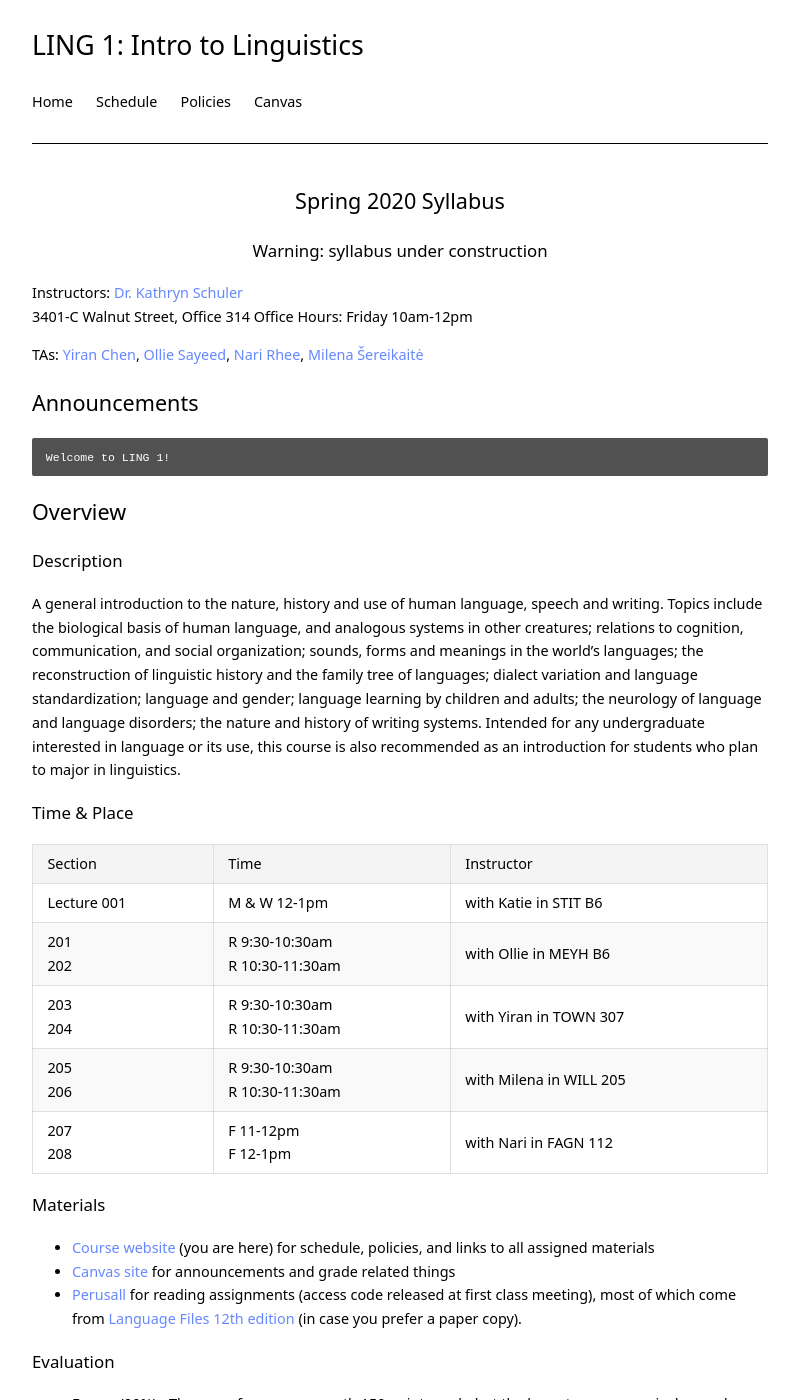
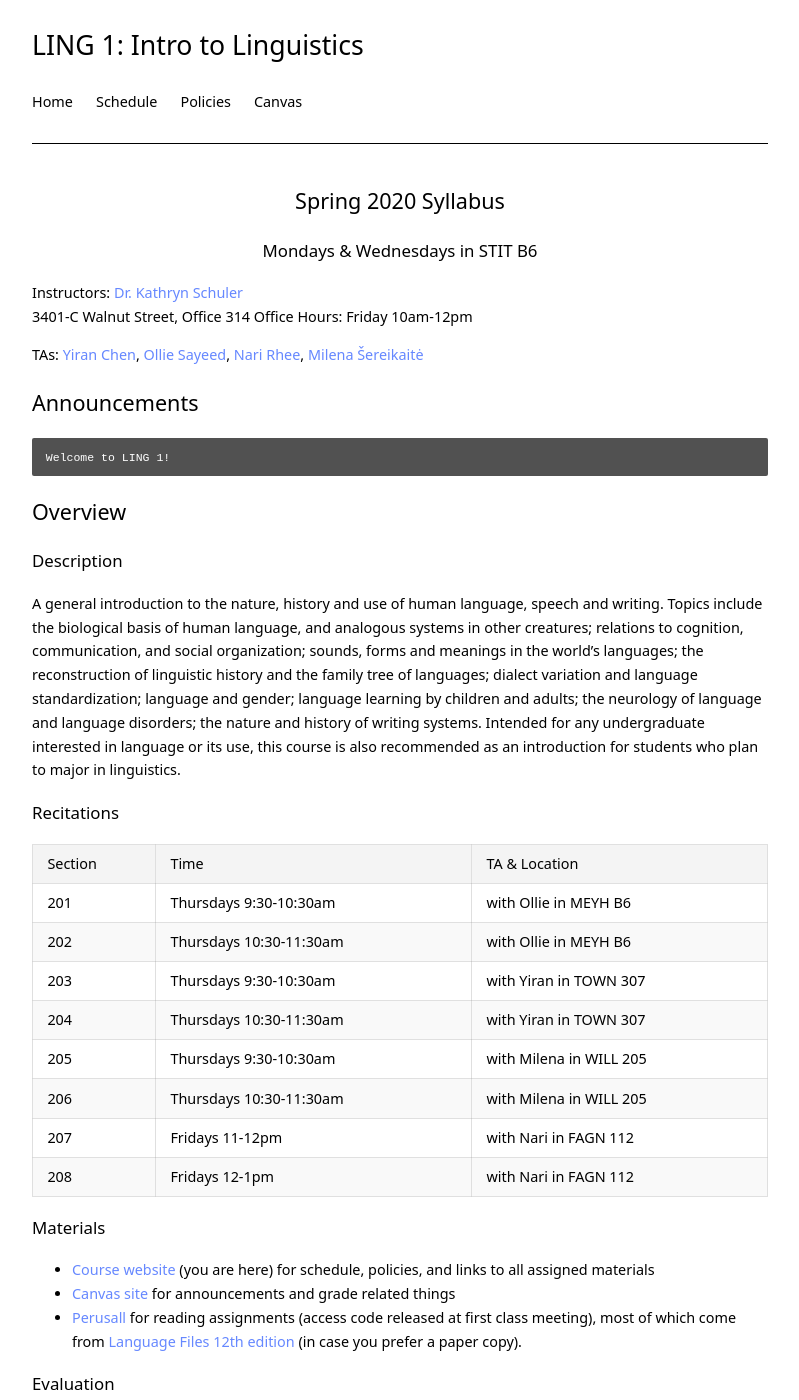
Before and after one commit to kschuler/ling001, a Jekyll site: the page built from index.md, in a window 1280 px wide and 1400 px high. Shown: the whole window, without its empty margins (240-1039 px from the left). Built offline with Jekyll 4.4.1, drawn with Linux system fonts in a browser that asks for light colours; some of the changed text lies outside the part shown.

Commit message:
Update index.md

```diff
--- a/index.md
+++ b/index.md
@@ -4,7 +4,7 @@ title: LING 1
 ---
 
 <h2 align="center">Spring 2020 Syllabus</h2>
-<h3 align="center">Warning: syllabus under construction</h3>
+<h3 align="center">Mondays & Wednesdays in STIT B6</h3>
 
 **Instructors**: [Dr. Kathryn Schuler](mailto:kschuler@sas.upenn.edu)
 3401-C Walnut Street, Office 314
@@ -23,15 +23,18 @@ Welcome to LING 1!
 ### Description
 A general introduction to the nature, history and use of human language, speech and writing. Topics include the biological basis of human language, and analogous systems in other creatures; relations to cognition, communication, and social organization; sounds, forms and meanings in the world's languages; the reconstruction of linguistic history and the family tree of languages; dialect variation and language standardization; language and gender; language learning by children and adults; the neurology of language and language disorders; the nature and history of writing systems. Intended for any undergraduate interested in language or its use, this course is also recommended as an introduction for students who plan to major in linguistics.
 
-### Time & Place
+### Recitations
 
-Section | Time | Instructor
+Section | Time | TA & Location
 --- | --- | ---
-**Lecture 001** | **M & W 12-1pm** | **with Katie in STIT B6**
-201<br>202 | R 9:30-10:30am<br>R 10:30-11:30am | with Ollie in MEYH B6
-203<br>204 | R 9:30-10:30am<br>R 10:30-11:30am | with Yiran in TOWN 307
-205<br>206 | R 9:30-10:30am<br>R 10:30-11:30am | with Milena in WILL 205
-207<br>208 | F 11-12pm<br>F 12-1pm | with Nari in FAGN 112
+201| Thursdays 9:30-10:30am| with Ollie in MEYH B6
+202 | Thursdays 10:30-11:30am | with Ollie in MEYH B6
+203 | Thursdays 9:30-10:30am | with Yiran in TOWN 307
+204 | Thursdays 10:30-11:30am | with Yiran in TOWN 307
+205 | Thursdays 9:30-10:30am | with Milena in WILL 205
+206 | Thursdays 10:30-11:30am | with Milena in WILL 205
+207 | Fridays 11-12pm | with Nari in FAGN 112
+208 | Fridays 12-1pm | with Nari in FAGN 112
 
 
 ### Materials
```
Also changed, not shown: other parts of index.md (+5 -5 lines).
